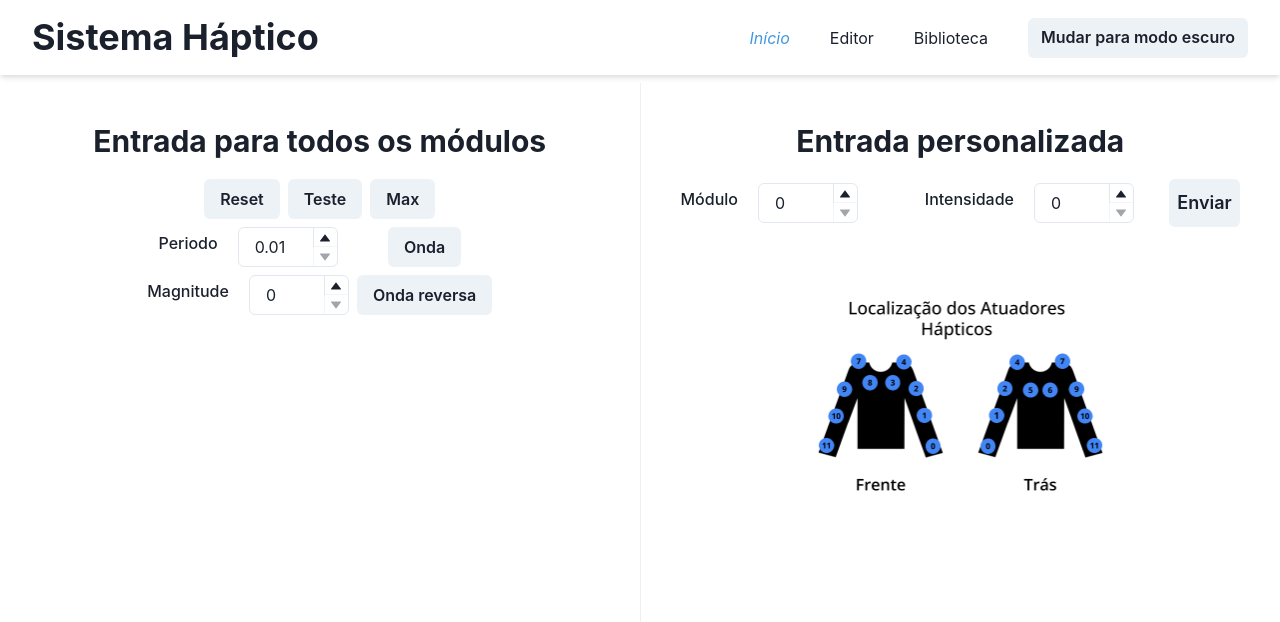
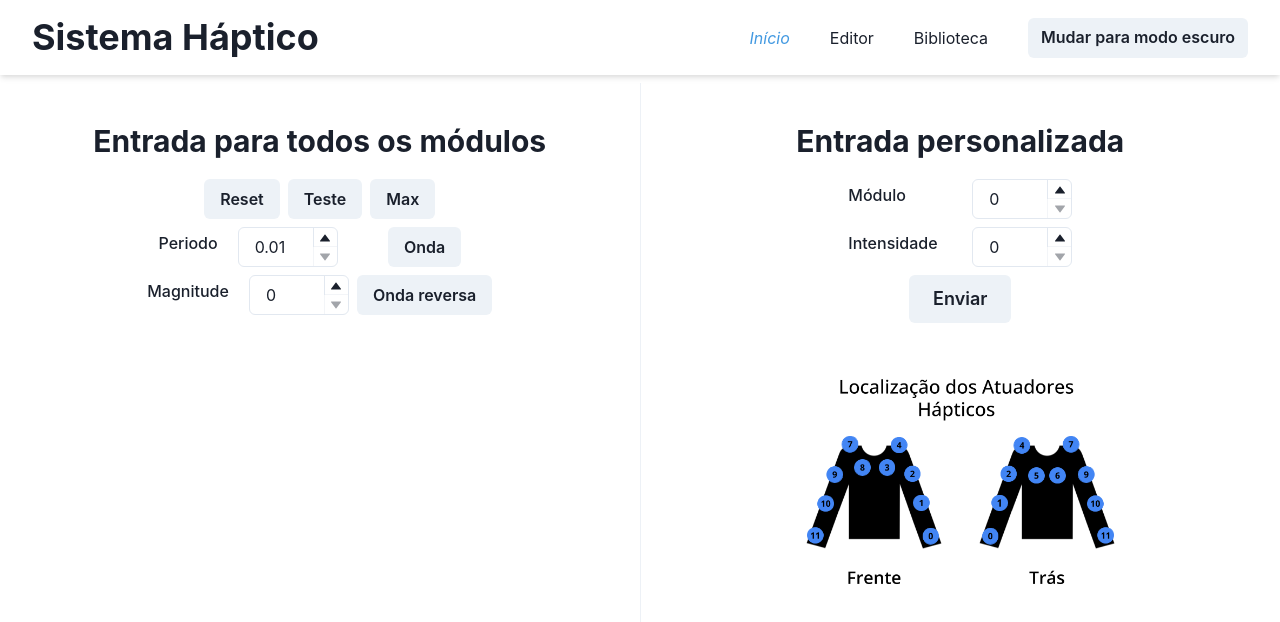
Before and after one commit to emmenezes/hapticsys-interface, a React (Create React App) app: page / in a window 1280 px wide. Shown: the top 622 px of the page. Built offline with nearby package versions, Linux system fonts and the light colour scheme.

Commit message:
fix: melhora espaçamento em CustomInputTab

```diff
--- a/src/components/CustomInputTab.jsx
+++ b/src/components/CustomInputTab.jsx
@@ -30,13 +30,12 @@ function CustomInputTab() {
 
   return (
     <VStack w="full" p={10}>
-      -
-      <Heading size="lg" mb={3}>
+      <Heading as="h2" size="lg" mb={3}>
         Entrada personalizada
       </Heading>
-      <HStack w="full" justifyContent="center">
+      <VStack w="40%" justifyContent="space-between" >
         <FormControl>
-          <HStack>
+          <HStack justifyContent="space-between" >
             <FormLabel>Módulo</FormLabel>
             <NumberInput
               w="100px"
@@ -54,7 +53,7 @@ function CustomInputTab() {
           </HStack>
         </FormControl>
         <FormControl>
-          <HStack>
+          <HStack justifyContent="space-between">
             <FormLabel>Intensidade</FormLabel>
             <NumberInput
               w="100px"
@@ -74,8 +73,8 @@ function CustomInputTab() {
         <Button onClick={setCustomInput} size="lg">
           Enviar
         </Button>
-      </HStack>
-      <Image p={10} src="location.png" />
+      </VStack>
+      <Image p={5} src="location.png" />
     </VStack>
   );
 }
```
